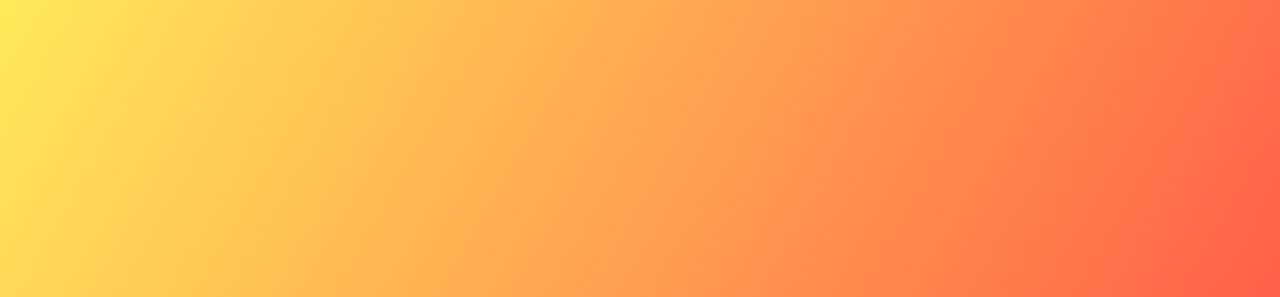
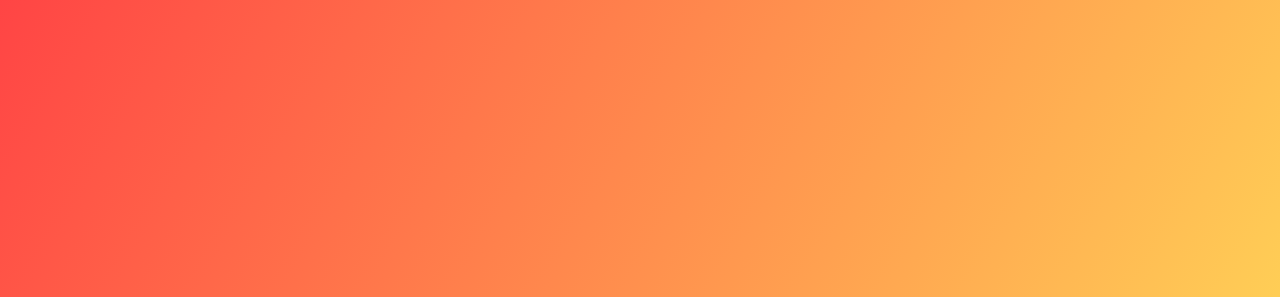
Before and after one commit to jjoh777/Rel-gio-Digital, a plain HTML site: page index.html in a window 1280 px wide. Shown: the top 297 px of the page. Drawn offline with nearby package versions, Linux system fonts and the light colour scheme.

Commit message:
background change

```diff
--- a/assets/css/style.css
+++ b/assets/css/style.css
@@ -7,7 +7,7 @@
 
 body {
     height: 100vh;
-    background: linear-gradient(120deg, #ffe53bd8, #ff2525da);
+    background: linear-gradient(120deg,#ff2525da, #ffe53bd8);
     display: flex;
     align-items: center;
     justify-content: center;
```
